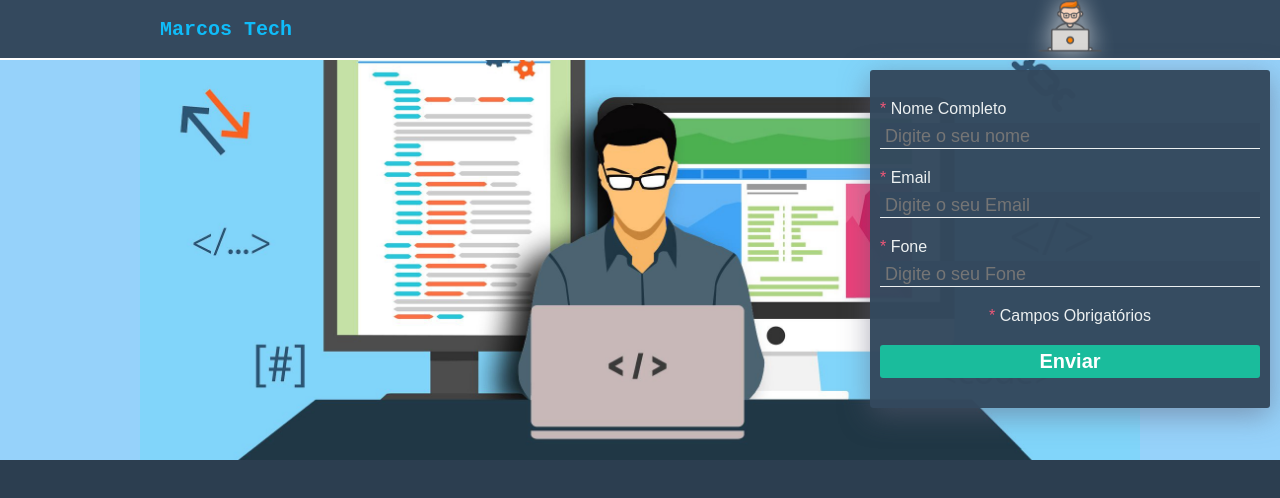
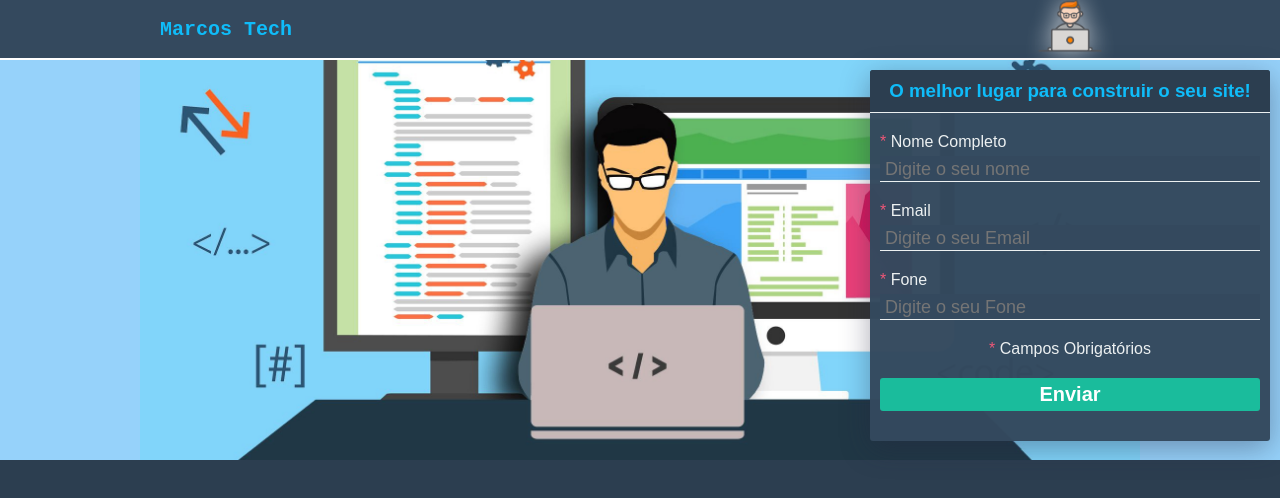
Before and after one commit to marcos-dev-web/projects-course, a plain HTML site: page Landing-page-P2/index.html in a window 1280 px wide. Drawn offline with Linux system fonts and the light colour scheme.

Commit message:
added little changes

```diff
--- a/Landing-page-P2/index.html
+++ b/Landing-page-P2/index.html
@@ -15,10 +15,10 @@
   <header class="header__main">
     <div class="header__container max_width">
       <div class="logo">
-        <h1><a href="/index.html">Marcos Tech</a></h1>
+        <h1><a href="/">Marcos Tech</a></h1>
       </div>
       <div class="logo">
-        <a href="/index.html">
+        <a href="/">
           <img class="logo_img" src="./src/img/logo-placeholder.png" alt="logo placeholder">
         </a>
       </div>
@@ -28,6 +28,9 @@
     <div class="banner__container max_width">
       <div class="form__container">
         <form>
+          <div class="title">
+            <h3>O melhor lugar para construir o seu site!</h3>
+          </div>
           <div class="box__input">
             <label for="name"><span class="important">*</span> Nome Completo</label>
             <input class="input" type="text" name="name" id="name" required title="digite o seu nome" spellcheck="false" autocomplete="off" placeholder="Digite o seu nome"/>
--- a/Landing-page-P2/src/css/form.css
+++ b/Landing-page-P2/src/css/form.css
@@ -12,7 +12,23 @@
   background-color: #34495ef9;
   border-radius: 3px;
   padding: 10px;
-  box-shadow: rgba(93, 93, 116, 0.527) 0px 7px 29px 0px;
+  padding-top: 0;
+  box-shadow: rgba(36, 36, 61, 0.39) 0px 7px 29px 0px;
+}
+
+.form__container .title {
+  width: calc(100% + 20px);
+  text-align: center;
+  margin: 0 0 10px -10px;
+  padding: 10px;
+  border-bottom: 1px solid var(--white);
+  border-top-right-radius: 3px;
+  border-top-left-radius: 3px;
+  background-color: var(--black-light);
+}
+
+.form__container .title h3 {
+  color: var(--blue-cyan);
 }
 
 .form__container .box__input {
```
